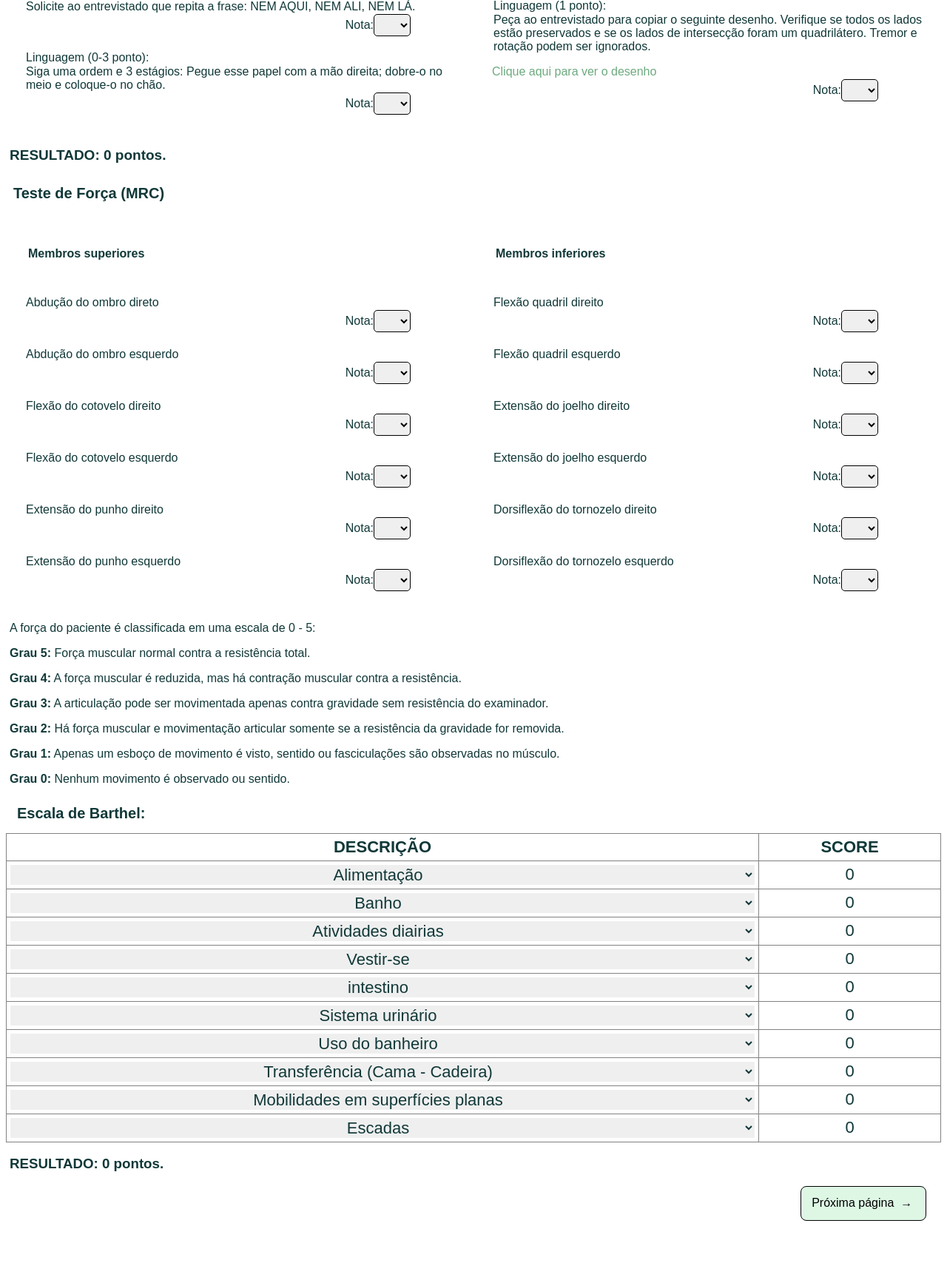
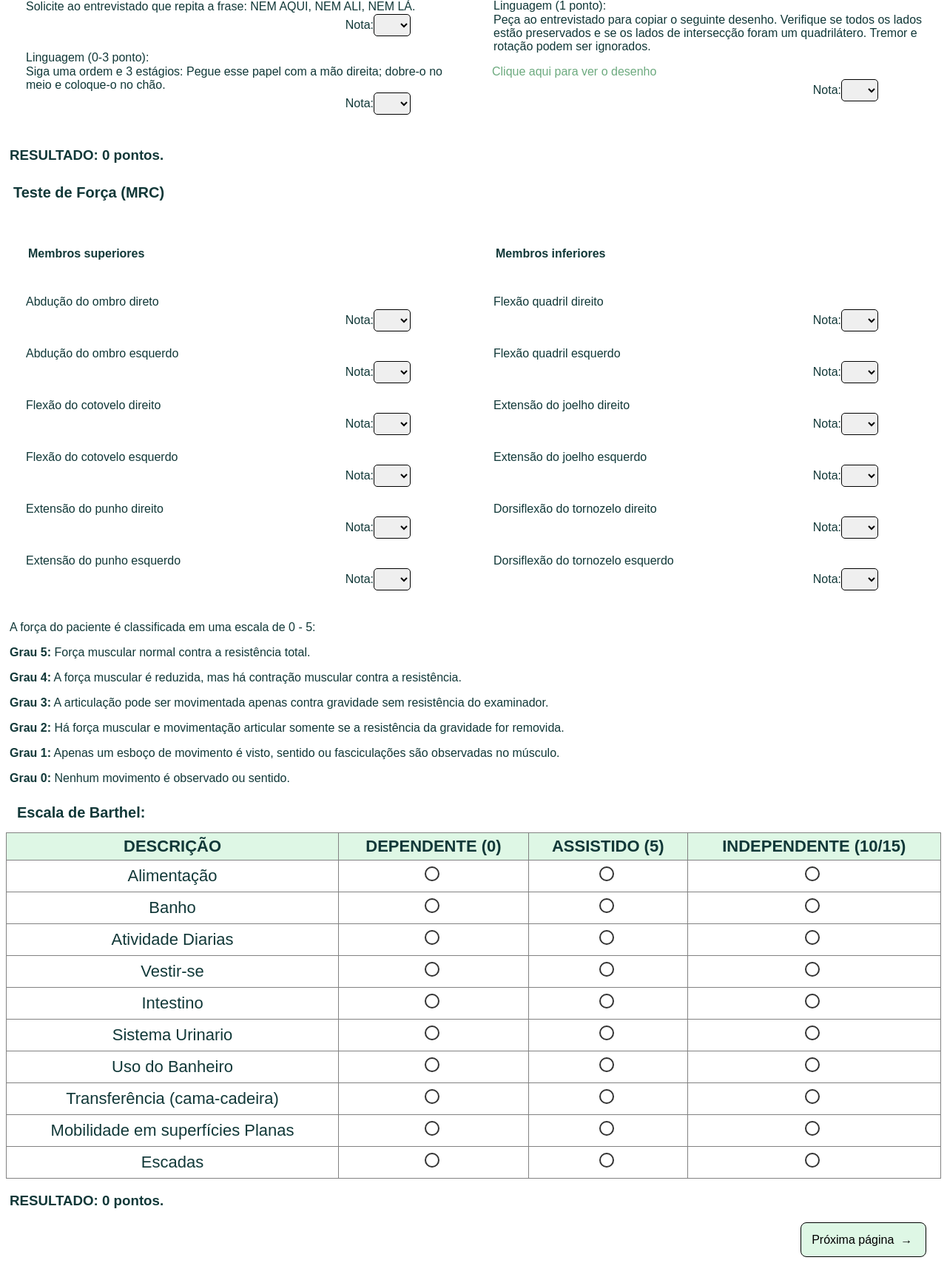
Before and after one commit to Kennedy-klam/Fisio-Digital, a PHP site: the page made by opção-de-login/doctor/dashboard/Ficha De Avaliação/Avaliação Geriatrica/EstadoMental/fichaestadomental.html in a window 1280 px wide. Shown: the part 840-2547 px from the top of the page at 74% size. Before the commit the page ends 2490 px from the top, so only its background shows below. Run offline with PHP 8.4, Linux system fonts and the light colour scheme.

Commit message:
atualização

```diff
--- a/opção-de-login/doctor/dashboard/Ficha De Avaliação/Avaliação Geriatrica/EstadoMental/fichaestadomental.html
+++ b/opção-de-login/doctor/dashboard/Ficha De Avaliação/Avaliação Geriatrica/EstadoMental/fichaestadomental.html
@@ -480,209 +480,71 @@
     <thead>
         <tr>
             <th><b>DESCRIÇÃO</b></th>
-            <th><b>SCORE</b></th>
+            <th><b>DEPENDENTE (0)</b></th>
+            <th><b>ASSISTIDO (5)</b></th>
+            <th><b>INDEPENDENTE (10/15)</b></th>
         </tr>
     </thead>
     <tbody>
         <tr>
-            <td>
-                <select class="notes-table" aria-label="Default select example">
-                    <option selected>Alimentação</option>
-                    <option value="1">1</option>
-                    <option value="2">2</option>
-                    <option value="3">3</option>
-                    <option value="4">4</option>
-                    <option value="5">5</option>
-                    <option value="6">6</option>
-                    <option value="7">7</option>
-                    <option value="8">8</option>
-                    <option value="9">9</option>
-                    <option value="10">10</option>
-                  </select>
-            </td>
-            <td class="score-cell">
-               0
-            </td>
+            <td>Alimentação</td>
+            <td><input type="checkbox" name="alimentacao" value="0"></td>
+            <td><input type="checkbox" name="alimentacao" value="5"></td>
+            <td><input type="checkbox" name="alimentacao" value="10"></td>
         </tr>
         <tr>
-            <td>
-                <select class="notes-table" aria-label="Default select example">
-                    <option selected>Banho</option>
-                    <option value="1">1</option>
-                    <option value="2">2</option>
-                    <option value="3">3</option>
-                    <option value="4">4</option>
-                    <option value="5">5</option>
-                </select>
-            </td>
-            <td class="score-cell">
-               0
-            </td>
+            <td>Banho</td>
+            <td><input type="checkbox" name="banho" value="0"></td>
+            <td><input type="checkbox" name="banho" value="5"></td>
+            <td><input type="checkbox" name="banho" value="10"></td>
         </tr>
         <tr>
-            <td>
-                <select class="notes-table" aria-label="Default select example">
-                    <option selected>Atividades diairias</option>
-                    <option value="1">1</option>
-                    <option value="2">2</option>
-                    <option value="3">3</option>
-                    <option value="4">4</option>
-                    <option value="5">5</option>
-                </select>
-            </td>
-            <td class="score-cell">
-                0
-            </td>
+            <td>Atividade Diarias</td>
+            <td><input type="checkbox" name="atividade" value="0"></td>
+            <td><input type="checkbox" name="atividade" value="5"></td>
+            <td><input type="checkbox" name="atividade" value="10"></td>
         </tr>
         <tr>
-            <td>
-                <select class="notes-table" aria-label="Default select example">
-                    <option selected>Vestir-se</option>
-                    <option value="1">1</option>
-                    <option value="2">2</option>
-                    <option value="3">3</option>
-                    <option value="4">4</option>
-                    <option value="5">5</option>
-                    <option value="6">6</option>
-                    <option value="7">7</option>
-                    <option value="8">8</option>
-                    <option value="9">9</option>
-                    <option value="10">10</option>
-                  </select>
-            </td>
-            <td class="score-cell">
-                0
-            </td>
+            <td>Vestir-se</td>
+            <td><input type="checkbox" name="vestir" value="0"></td>
+            <td><input type="checkbox" name="vestir" value="5"></td>
+            <td><input type="checkbox" name="vestir" value="10"></td>
         </tr>
         <tr>
-            <td>
-                <select class="notes-table" aria-label="Default select example">
-                    <option selected>intestino</option>
-                    <option value="1">1</option>
-                    <option value="2">2</option>
-                    <option value="3">3</option>
-                    <option value="4">4</option>
-                    <option value="5">5</option>
-                    <option value="6">6</option>
-                    <option value="7">7</option>
-                    <option value="8">8</option>
-                    <option value="9">9</option>
-                    <option value="10">10</option>
-                  </select>
-            </td>
-            <td class="score-cell">
-               0
-            </td>
+            <td>Intestino</td>
+            <td><input type="checkbox" name="intestino" value="0"></td>
+            <td><input type="checkbox" name="intestino" value="5"></td>
+            <td><input type="checkbox" name="intestino" value="10"></td>
         </tr>
         <tr>
-            <td>
-                <select class="notes-table" aria-label="Default select example">
-                    <option selected>Sistema urinário</option>
-                    <option value="1">1</option>
-                    <option value="2">2</option>
-                    <option value="3">3</option>
-                    <option value="4">4</option>
-                    <option value="5">5</option>
-                    <option value="6">6</option>
-                    <option value="7">7</option>
-                    <option value="8">8</option>
-                    <option value="9">9</option>
-                    <option value="10">10</option>
-                  </select>
-            </td>
-            <td class="score-cell">
-               0
-            </td>
+            <td>Sistema Urinario</td>
+            <td><input type="checkbox" name="urina" value="0"></td>
+            <td><input type="checkbox" name="urina" value="5"></td>
+            <td><input type="checkbox" name="urina" value="10"></td>
         </tr>
         <tr>
-            <td>
-                <select class="notes-table" aria-label="Default select example">
-                    <option selected>Uso do banheiro</option>
-                    <option value="1">1</option>
-                    <option value="2">2</option>
-                    <option value="3">3</option>
-                    <option value="4">4</option>
-                    <option value="5">5</option>
-                    <option value="6">6</option>
-                    <option value="7">7</option>
-                    <option value="8">8</option>
-                    <option value="9">9</option>
-                    <option value="10">10</option>
-                  </select>
-            </td>
-            <td class="score-cell">
-                0
-            </td>
+            <td>Uso do Banheiro</td>
+            <td><input type="checkbox" name="banheiro" value="0"></td>
+            <td><input type="checkbox" name="banheiro" value="5"></td>
+            <td><input type="checkbox" name="banheiro" value="10"></td>
         </tr>
         <tr>
-            <td>
-                <select class="notes-table" aria-label="Default select example">
-                    <option selected>Transferência (Cama - Cadeira)</option>
-                    <option value="1">1</option>
-                    <option value="2">2</option>
-                    <option value="3">3</option>
-                    <option value="4">4</option>
-                    <option value="5">5</option>
-                    <option value="6">6</option>
-                    <option value="7">7</option>
-                    <option value="8">8</option>
-                    <option value="9">9</option>
-                    <option value="10">10</option>
-                    <option value="11">11</option>
-                    <option value="12">12</option>
-                    <option value="13">13</option>
-                    <option value="14">14</option>
-                    <option value="15">15</option>
-                  </select>
-            </td>
-            <td class="score-cell">
-                0
-            </td>
+            <td>Transferência (cama-cadeira)</td>
+            <td><input type="checkbox" name="transferencia" value="0"></td>
+            <td><input type="checkbox" name="transferencia" value="5"></td>
+            <td><input type="checkbox" name="transferencia" value="15"></td>
+        </tr>
+            <td>Mobilidade em superfícies Planas</td>
+            <td><input type="checkbox" name="deambulacao" value="0"></td>
+            <td><input type="checkbox" name="deambulacao" value="5"></td>
+            <td><input type="checkbox" name="deambulacao" value="15"></td>
+        <tr>
         </tr>
         <tr>
-            <td>
-                <select class="notes-table" aria-label="Default select example">
-                    <option selected>Mobilidades em superfícies planas</option>
-                    <option value="1">1</option>
-                    <option value="2">2</option>
-                    <option value="3">3</option>
-                    <option value="4">4</option>
-                    <option value="5">5</option>
-                    <option value="6">6</option>
-                    <option value="7">7</option>
-                    <option value="8">8</option>
-                    <option value="9">9</option>
-                    <option value="10">10</option>
-                    <option value="11">11</option>
-                    <option value="12">12</option>
-                    <option value="13">13</option>
-                    <option value="14">14</option>
-                    <option value="15">15</option>
-                  </select>
-            </td>
-            <td class="score-cell">
-                0
-            </td>
-        </tr>
-        <tr>
-            <td>
-                <select class="notes-table" >
-                    <option disabled selected>Escadas</option>
-                    <option value="1">1</option>
-                    <option value="2">2</option>
-                    <option value="3">3</option>
-                    <option value="4">4</option>
-                    <option value="5">5</option>
-                    <option value="6">6</option>
-                    <option value="7">7</option>
-                    <option value="8">8</option>
-                    <option value="9">9</option>
-                    <option value="10">10</option>
-                  </select>
-            </td>
-            <td class="score-cell">
-                0
-            </td>
+            <td>Escadas</td>
+            <td><input type="checkbox" name="escadas" value="0"></td>
+            <td><input type="checkbox" name="escadas" value="5"></td>
+            <td><input type="checkbox" name="escadas" value="10"></td>
         </tr>
     </tbody>
 </table>
--- a/opção-de-login/doctor/dashboard/Ficha De Avaliação/Avaliação Geriatrica/EstadoMental/style/Tela2.css
+++ b/opção-de-login/doctor/dashboard/Ficha De Avaliação/Avaliação Geriatrica/EstadoMental/style/Tela2.css
@@ -24,8 +24,8 @@ input[type="checkbox" ],input[type="radio"] {
 
 /* Estilo para o estado marcado do checkbox */
 input[type="checkbox" ]:checked,input[type="radio"]:checked {
-    background-color: #99e39c;
-    border: 2px solid #99e39c;
+    background-color: #113838;
+    border: 2px solid #113838;
 }
 input[type="checkbox"]:checked::after,input[type="radio"]:checked::after {
     content: '';
@@ -76,13 +76,14 @@ legend{
 .column > h4{
     padding: 15px;
 }
+a{
+    color: #6DAA7F;
+    text-decoration: none;
+    display: inline-block;
+    padding: 0;
+}
 .legend{
     margin-left: 5px;
-}
-#resultado{
-    font-size: 19px;
-    color: #113838;
-    font-family: Arial, sans-serif;
 }
 /* Estilo para Fieldset */
 .section {
@@ -127,24 +128,11 @@ legend{
     font-weight: bold;
     border-radius: 5px;
 }
-.notes-table{
-    width: 100%;
-    font-size: 22px;
-    font-family: sans-serif;
-    color: #113838;
-    text-align: center;
-    border: none;
-}
 /* Checkbox e radio */
 input{
     margin-right: 8px;
 }
-a{
-    color: #6DAA7F;
-    text-decoration: none;
-    display: inline-block;
-    padding: 0;
-}
+
 table {
     width: 100%;
     border-collapse: collapse;
@@ -153,16 +141,14 @@ table {
     padding: 35px;
     border: #828282;
 }
+th{
+    background-color: #DEF7E5;
+}
 th, td {
     padding: 5px; /* Adiciona padding às células */
     border: 1px solid #828282; /* Bordas para as células */
     font-size: 22px;
     color: #113838;
-}
-form {
-    display: flex;
-    flex-direction: column;
-    gap: 10px;
 }
 button{
     width: 170px;
```
Also changed, not shown: opção-de-login/doctor/dashboard/Ficha De Avaliação/Avaliação Geriatrica/EstadoMental/script/script.js (+39 -25 lines).
